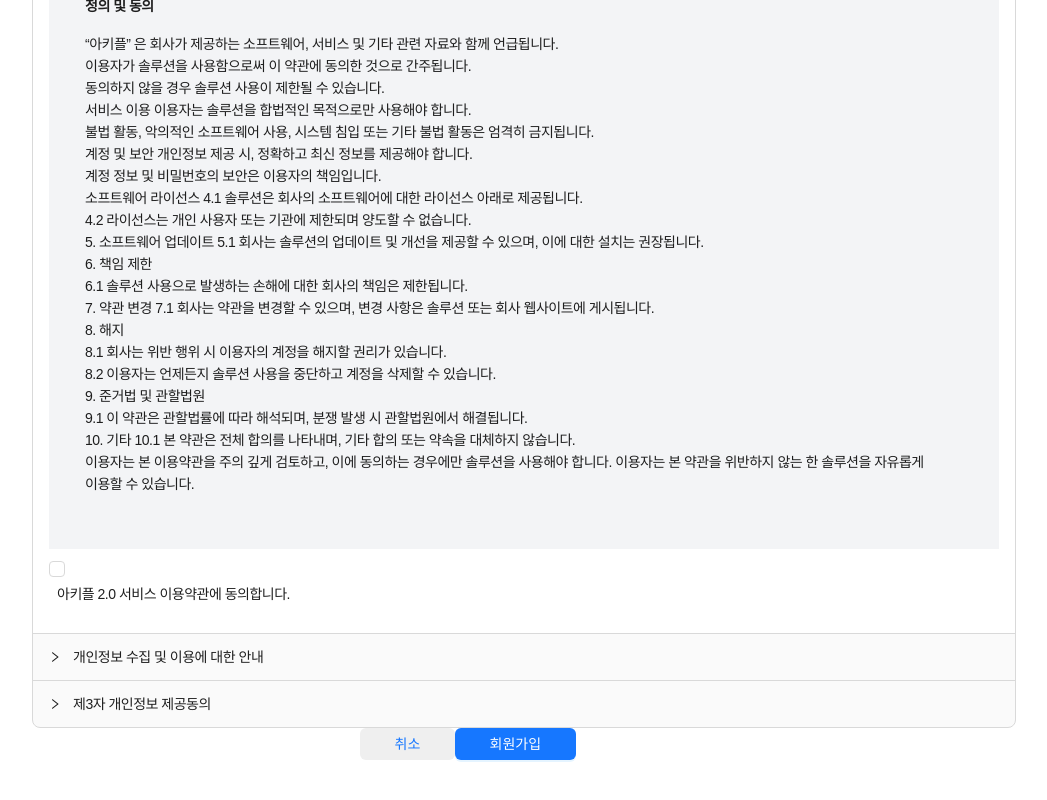
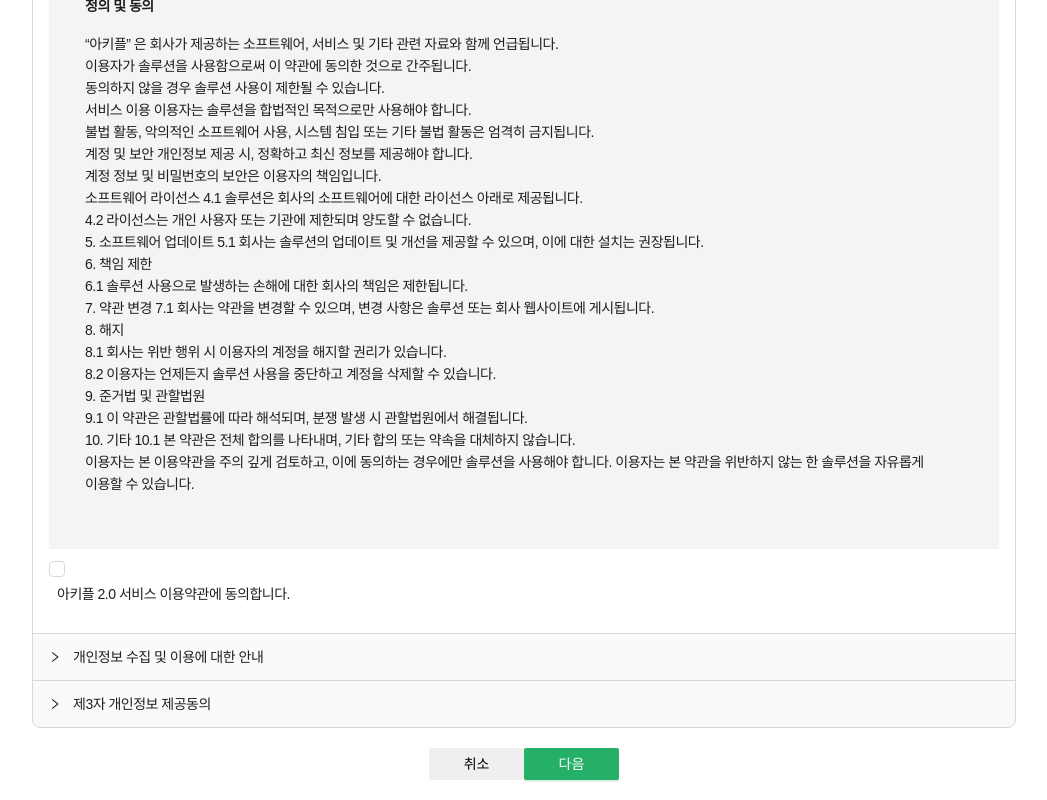
Before and after one commit to jyh2610/InternShipProject_NEXT.JS, a Next.js app in the folder front/: page /signup/provideinfo in a window 1280 px wide. Shown: the part 271-1071 px from the top of the page, without its empty margins (216-1263 px from the left). Built offline with nearby package versions, Linux system fonts and the light colour scheme; no server answers.

Commit message:
Fix:동의 페이지 버튼 수정

```diff
--- a/front/src/app/signup/provideinfo/page.tsx
+++ b/front/src/app/signup/provideinfo/page.tsx
@@ -11,6 +11,7 @@
 import { provideText, provideTitle } from "@/constants/constants";
 import SideHeader from "@/components/sigin-up/SideHeader";
 import SiginupBtn from "@/components/sigin-up/SiginupBtn";
+import AgreementBtn from "@/components/provideinfo/AgreementBtn";
 
 const items: CollapseProps["items"] = [
   {
@@ -56,11 +57,7 @@
       <SideHeader />
       <Divider />
       <Collapse items={items} defaultActiveKey={["1"]} onChange={onChange} />
-      <SiginupBtn
-        validateForm={function (): void {
-          throw new Error("Function not implemented.");
-        }}
-      />
+      <AgreementBtn />
     </div>
   );
 }
--- /dev/null
+++ b/front/src/components/provideinfo/AgreementBtn.tsx
@@ -0,0 +1,36 @@
+import { Button, ConfigProvider } from "antd";
+import { useRouter } from "next/navigation";
+import React from "react";
+
+const AgreementBtn = () => {
+  const route = useRouter();
+  const clickSignup = () => {
+    route.push("/signup/clientinfo");
+  };
+
+  const clickCancel = () => {
+    route.push("/");
+  };
+  return (
+    <ConfigProvider
+      theme={{
+        token: {
+          colorPrimary: "#26AF66",
+          colorLink: "#000",
+          borderRadius: 2,
+        },
+      }}
+    >
+      <div className="flex justify-center my-5">
+        <Button className="px-[2.1rem] py-[0.8rem]" onClick={clickCancel} style={{ lineHeight: 0, backgroundColor: "#EFEFEF" }} type="link" htmlType="submit">
+          취소
+        </Button>
+        <Button style={{ lineHeight: 0 }} type="primary" onClick={clickSignup} className="px-[2.1rem] py-[0.8rem]">
+          다음
+        </Button>
+      </div>
+    </ConfigProvider>
+  );
+};
+
+export default AgreementBtn;
--- a/front/src/components/signin/LoginButton.tsx
+++ b/front/src/components/signin/LoginButton.tsx
@@ -12,9 +12,6 @@
     route.push("/");
   }, []);
 
-  const clickCancel = () => {
-    route.push("/");
-  };
   return (
     <>
       <Form.Item>
```
